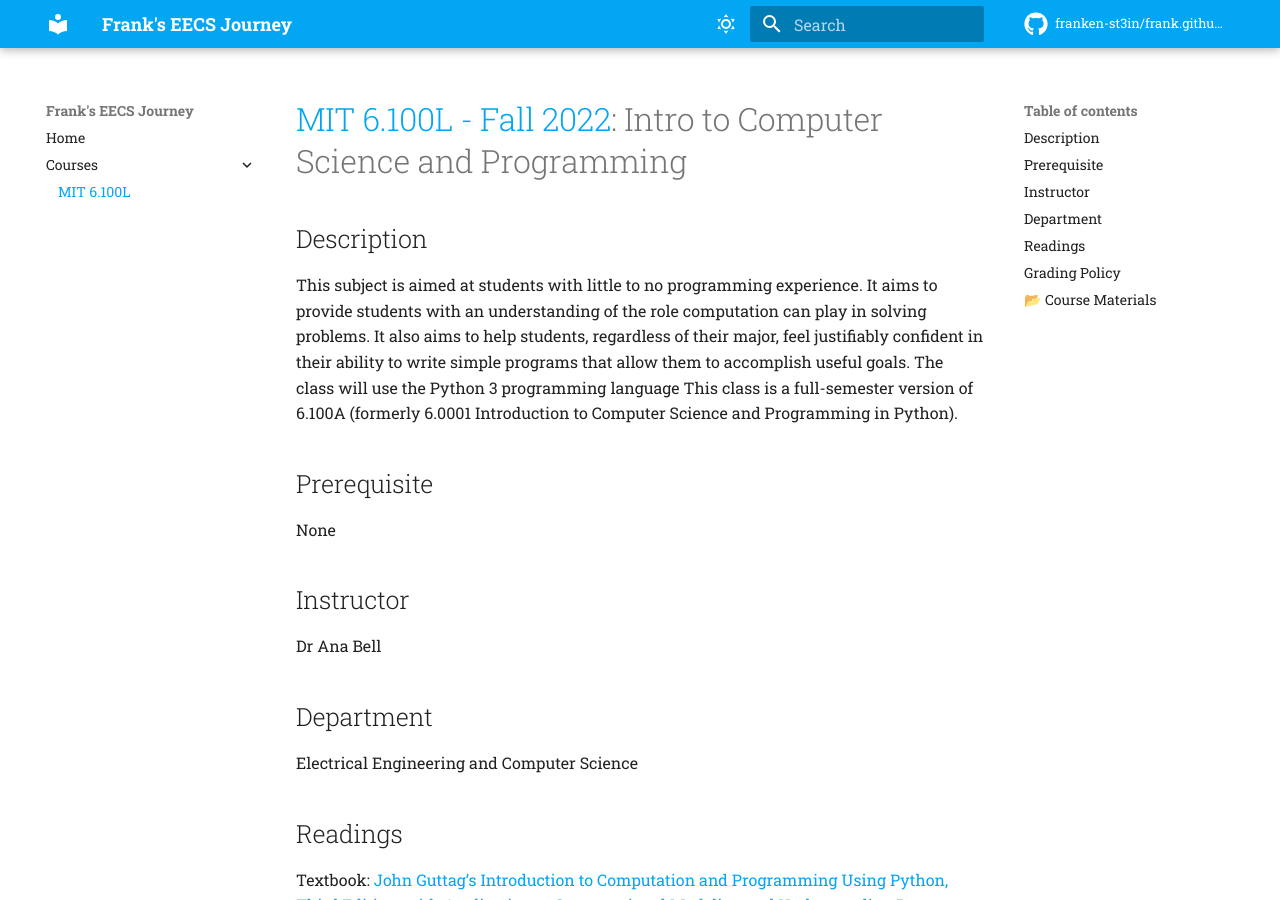
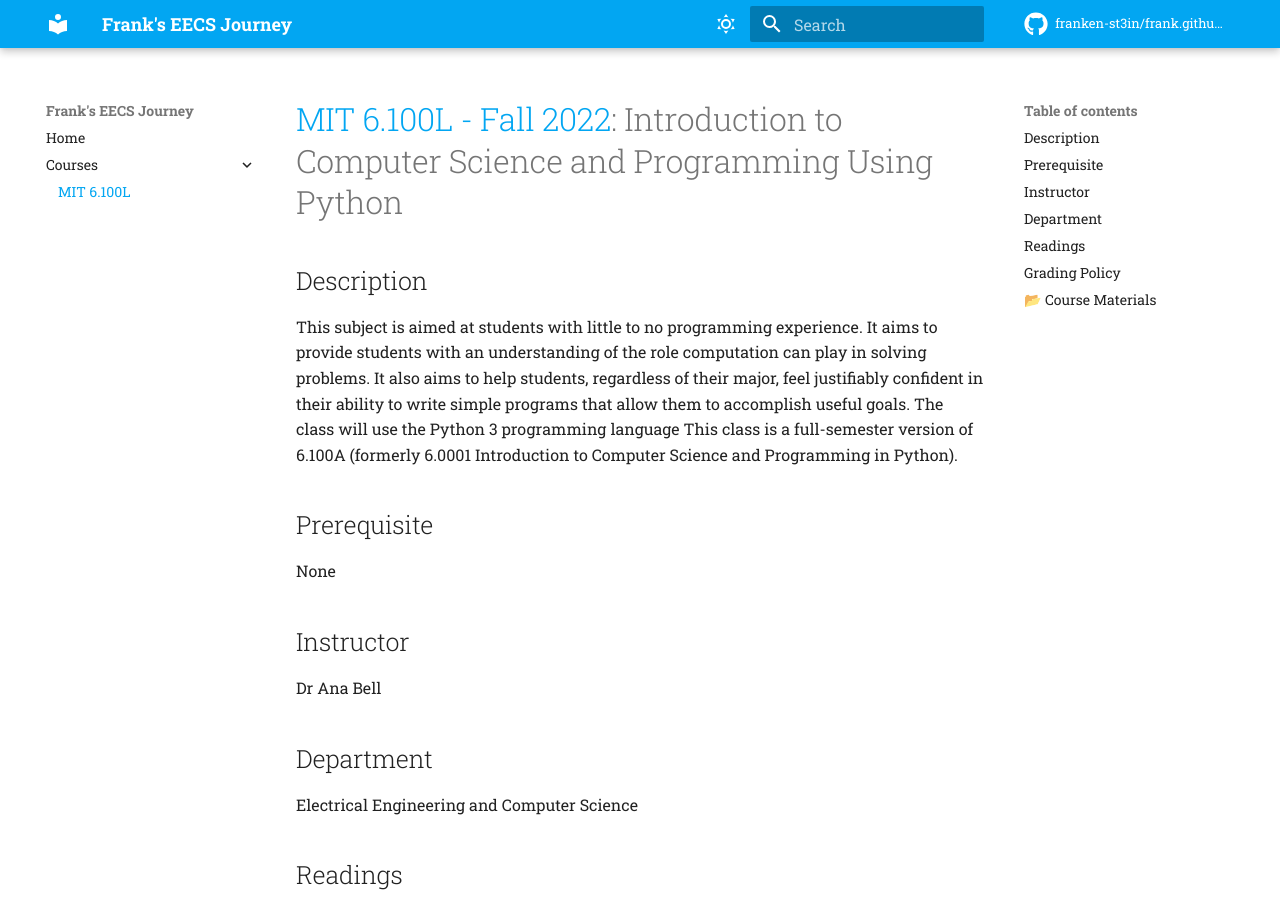
Before and after one commit to franken-st3in/frank.github.io, an MkDocs documentation site: the page built from docs/6-100L.md, in a window 1280 px wide and 900 px high. Built offline with MkDocs 1.6.1 and Material for MkDocs 9.7.7, drawn with Linux system fonts in a browser that asks for light colours; comment, search, counter and statistics services are not loaded.

Commit message:
Clarify course title in 6-100L documentation
Updated the title for clarity and consistency.

```diff
--- a/docs/6-100L.md
+++ b/docs/6-100L.md
@@ -1,4 +1,4 @@
-# [MIT 6.100L - Fall 2022](https://ocw.mit.edu/courses/6-100l-introduction-to-cs-and-programming-using-python-fall-2022/): Intro to Computer Science and Programming
+# [MIT 6.100L - Fall 2022](https://ocw.mit.edu/courses/6-100l-introduction-to-cs-and-programming-using-python-fall-2022/): Introduction to Computer Science and Programming Using Python
 
 ## Description
 This subject is aimed at students with little to no programming experience. It aims to provide students with an understanding of the role computation can play in solving problems. It also aims to help students, regardless of their major, feel justifiably confident in their ability to write simple programs that allow them to accomplish useful goals. The class will use the Python 3 programming language
```
